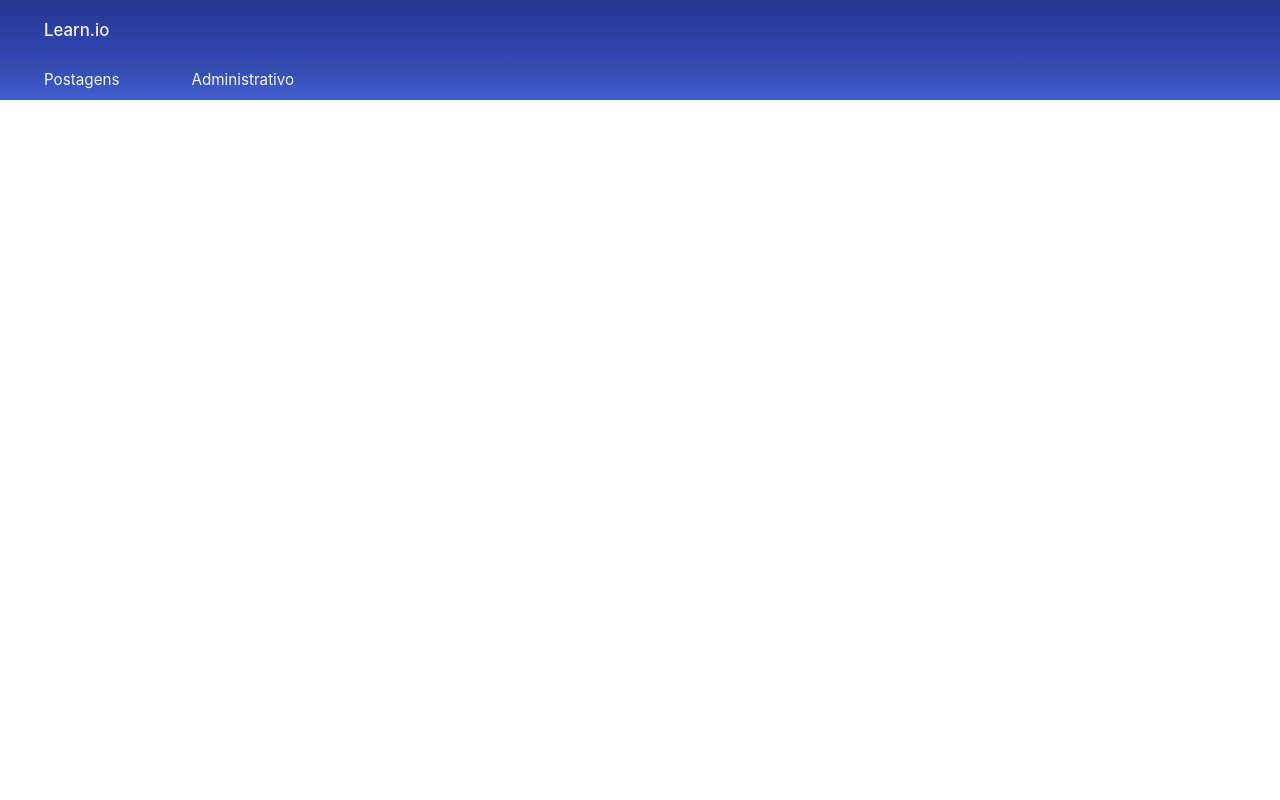
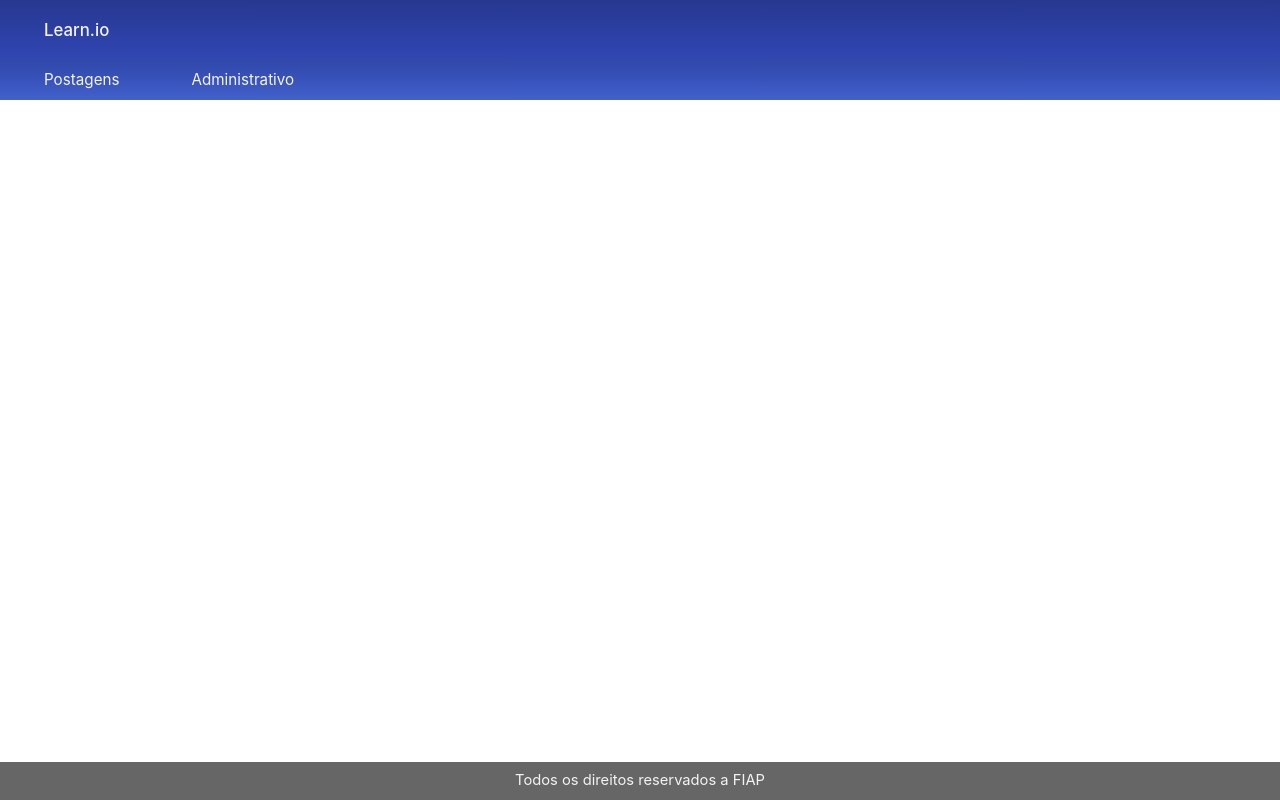
Before and after one commit to Parolina72/projeto-fiap, a Next.js app in the folder learn-io/: page / in a window 1280 px wide. Built offline with nearby package versions, Linux system fonts and the light colour scheme.

Commit message:
feat: componente footer

```diff
--- a/learn-io/src/app/globals.css
+++ b/learn-io/src/app/globals.css
@@ -38,9 +38,16 @@ body {
 }
 
 body {
+  display: flex;
+  flex-direction: column;
+  min-height: 100vh;
   background: var(--background);
   color: var(--foreground);
   font-family: var(--default-font-family);
+}
+
+body > main {
+  flex: 1;
 }
 
 code,
--- a/learn-io/src/app/layout.tsx
+++ b/learn-io/src/app/layout.tsx
@@ -1,4 +1,5 @@
 import type { Metadata } from "next";
+import { Footer } from "@/shared/components/footer";
 import { Header } from "@/shared/components/header";
 import "./globals.css";
 
@@ -17,6 +18,7 @@ export default function RootLayout({
       <body>
         <Header />
         {children}
+        <Footer />
       </body>
     </html>
   );
--- /dev/null
+++ b/learn-io/src/shared/components/footer/Footer.module.css
@@ -0,0 +1,15 @@
+.footer {
+  display: flex;
+  align-items: center;
+  justify-content: center;
+  min-height: 38px;
+  width: 100%;
+  background-color: #666666;
+}
+
+.text {
+  margin: 0;
+  color: #f3f3f3;
+  font-size: 0.92rem;
+  line-height: 1.2;
+}
--- /dev/null
+++ b/learn-io/src/shared/components/footer/Footer.tsx
@@ -0,0 +1,9 @@
+import styles from "./Footer.module.css";
+
+export function Footer() {
+  return (
+    <footer className={styles.footer}>
+      <p className={styles.text}>Todos os direitos reservados a FIAP</p>
+    </footer>
+  );
+}
--- /dev/null
+++ b/learn-io/src/shared/components/footer/index.ts
@@ -0,0 +1 @@
+export { Footer } from "./Footer";
```
